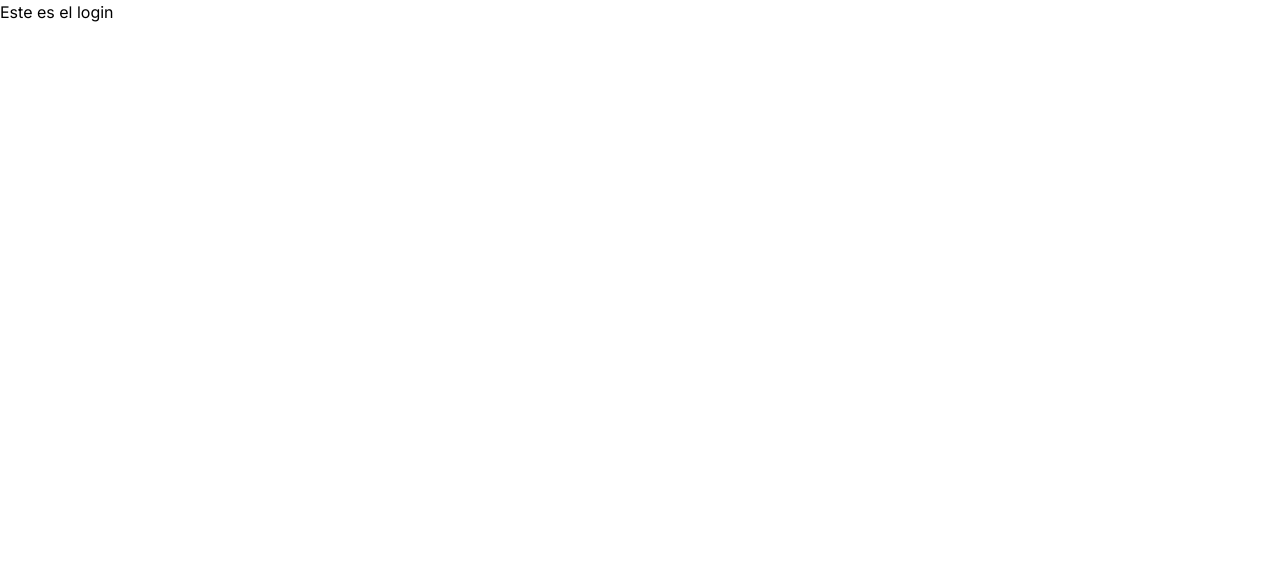
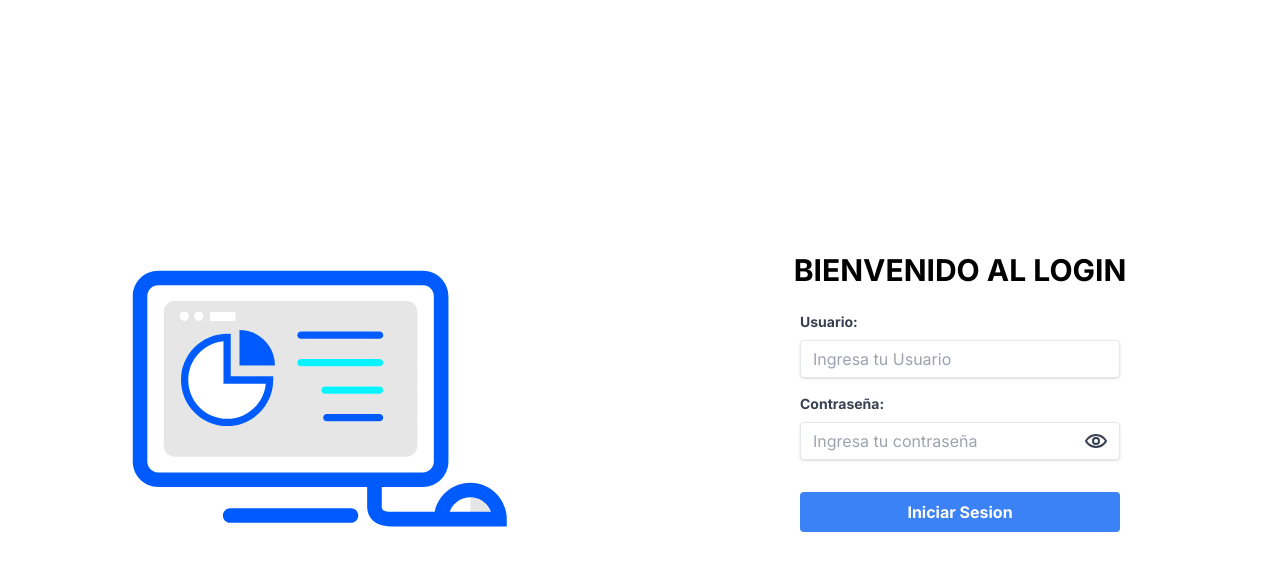
Before and after one commit to marquitocalderon/nextjs_hotel, a Next.js app: page /login in a window 1280 px wide. Shown: the top 570 px of the page. Built offline with nearby package versions, Linux system fonts and the light colour scheme.

Commit message:
agrego correo al front

```diff
--- /dev/null
+++ b/src/app/inicio/page.jsx
@@ -0,0 +1,7 @@
+import React from 'react'
+
+export default function Inicio() {
+  return (
+    <div>Inicio</div>
+  )
+}
--- /dev/null
+++ b/src/app/login/layout.jsx
@@ -0,0 +1,17 @@
+import { Inter } from 'next/font/google'
+
+
+const inter = Inter({ subsets: ['latin'] })
+
+export const metadata = {
+  title: 'Login',
+  description: 'Bienvenido al Login',
+}
+
+export default function RootLayout({ children }) {
+  return (
+    <html lang="en">
+      <body className={inter.className}>{children}</body>
+    </html>
+  )
+}
--- a/src/app/login/page.jsx
+++ b/src/app/login/page.jsx
@@ -1,7 +1,179 @@
-import React from 'react'
+"use client"
+import React, { useState } from "react";
 
 export default function page() {
+
+  const [showPassword, setShowPassword] = useState(false);
+  const [errorMessage, setErrorMessage] = useState(""); // Nuevo estado
+
+  const [cambiarBoton, setCambiarBoton] = useState(false);
+  const togglePasswordVisibility = () => {
+    setShowPassword(!showPassword);
+  };
+
   return (
-    <div>Este es el login</div>
-  )
+    <div className="flex justify-center items-center h-screen overflow-hidden bg-white">
+      <div className="w-1/2  h-full">
+        <div className="flex justify-center items-center h-screen px-32">
+          <svg
+            width="800px"
+            height="800px"
+            viewBox="0 0 1024 1024"
+            class="icon"
+            version="1.1"
+            xmlns="http://www.w3.org/2000/svg"
+          >
+            <path
+              d="M594.7 800.4H272.4c-10.7 0-19.4 8.7-19.4 19.4s8.7 19.4 19.4 19.4h322.3c10.7 0 19.4-8.7 19.4-19.4 0-10.8-8.7-19.4-19.4-19.4z"
+              fill="#005BFF"
+            />
+            <path
+              d="M912.9 771.4v39H968c-8.1-22.7-29.7-39-55.1-39z"
+              fill="#E6E6E6"
+            />
+            <path
+              d="M815.6 675.9V235.2c0-16.1-13.1-29.1-29.1-29.1H80.6c-16.1 0-29.1 13.1-29.1 29.1v440.7c0 16.1 13.1 29.1 29.1 29.1h705.9c16.1 0.1 29.1-13 29.1-29.1z m-43.9-42c0 16-13.1 29.1-29.1 29.1h-618c-16 0-29.1-13.1-29.1-29.1V277.3c0-16 13.1-29.1 29.1-29.1h618c16 0 29.1 13.1 29.1 29.1v356.6z"
+              fill="#FFFFFF"
+            />
+            <path
+              d="M742.6 248.2h-618c-16 0-29.1 13.1-29.1 29.1v356.6c0 16 13.1 29.1 29.1 29.1h618c16 0 29.1-13.1 29.1-29.1V277.3c0-16-13.1-29.1-29.1-29.1z m-523.3 32.2c0-1.6 1.3-2.8 2.8-2.8h61.3c1.6 0 2.8 1.3 2.8 2.8v17.5c0 1.6-1.3 2.8-2.8 2.8h-61.3c-1.6 0-2.8-1.3-2.8-2.8v-17.5z m-30.3-3.5c6.6 0 11.9 5.3 11.9 11.9s-5.3 11.9-11.9 11.9c-6.6 0-11.9-5.3-11.9-11.9s5.4-11.9 11.9-11.9z m-39 0c6.6 0 11.9 5.3 11.9 11.9s-5.3 11.9-11.9 11.9c-6.6 0-11.9-5.3-11.9-11.9s5.3-11.9 11.9-11.9z m237.3 181.7c0 67.8-55.2 123-123 123s-123-55.2-123-123 55.2-123 123-123h9.7v113.3h113.3v9.7z m-90.1-38.7v-94.7c52.3 0 94.7 42.4 94.7 94.7h-94.7z m373.6 148.9H530.1c-5.4 0-9.7-4.3-9.7-9.7 0-5.4 4.3-9.7 9.7-9.7h140.7c5.4 0 9.7 4.3 9.7 9.7 0 5.3-4.3 9.7-9.7 9.7z m0-73.3H525.2c-5.4 0-9.7-4.3-9.7-9.7s4.3-9.7 9.7-9.7h145.6c5.4 0 9.7 4.3 9.7 9.7s-4.3 9.7-9.7 9.7z m0-73.4H461.2c-5.4 0-9.7-4.3-9.7-9.7s4.3-9.7 9.7-9.7h209.7c5.4 0 9.7 4.3 9.7 9.7s-4.4 9.7-9.8 9.7z m0-73.3H461.2c-5.4 0-9.7-4.3-9.7-9.7s4.3-9.7 9.7-9.7h209.7c5.4 0 9.7 4.3 9.7 9.7s-4.4 9.7-9.8 9.7z"
+              fill="#E6E6E6"
+            />
+            <path
+              d="M254.6 355.5c-52.6 4.9-93.9 49.3-93.9 103.1 0 57.1 46.5 103.6 103.6 103.6 53.8 0 98.2-41.3 103.1-93.9H254.6V355.5z"
+              fill="#FFFFFF"
+            />
+            <path
+              d="M274 335.6h-9.7c-67.8 0-123 55.2-123 123s55.2 123 123 123 123-55.2 123-123v-9.7H274V335.6z m93.4 132.8c-4.9 52.6-49.3 93.9-103.1 93.9-57.1 0-103.6-46.5-103.6-103.6 0-53.8 41.3-98.2 93.9-103.1v112.8h112.8z"
+              fill="#005BFF"
+            />
+            <path
+              d="M297.2 325.2v94.7h94.7c0-52.3-42.4-94.7-94.7-94.7z"
+              fill="#005BFF"
+            />
+            <path
+              d="M150 288.8m-11.9 0a11.9 11.9 0 1 0 23.8 0 11.9 11.9 0 1 0-23.8 0Z"
+              fill="#FFFFFF"
+            />
+            <path
+              d="M189 288.8m-11.9 0a11.9 11.9 0 1 0 23.8 0 11.9 11.9 0 1 0-23.8 0Z"
+              fill="#FFFFFF"
+            />
+            <path
+              d="M222.1 300.7h61.3c1.6 0 2.8-1.3 2.8-2.8v-17.5c0-1.6-1.3-2.8-2.8-2.8h-61.3c-1.6 0-2.8 1.3-2.8 2.8v17.5c0 1.6 1.3 2.8 2.8 2.8z"
+              fill="#FFFFFF"
+            />
+            <path
+              d="M912.9 732.5c-47 0-86.3 33.5-95.3 77.8H701.9c-11.7 0-20.2-2.3-23.2-6.3-2-2.7-2-7-2-9v-51.1h109.9c37.5 0 67.9-30.5 67.9-67.9V235.2c0-37.5-30.5-67.9-67.9-67.9h-706c-37.5 0-67.9 30.5-67.9 67.9v440.7c0 37.5 30.5 67.9 67.9 67.9h557.2V795c0 4.8 0 19.3 9.9 32.4 10.9 14.4 29.1 21.7 54.2 21.7h308.2v-19.4c0-53.6-43.6-97.2-97.2-97.2zM80.6 705.1c-16.1 0-29.1-13.1-29.1-29.1V235.2c0-16.1 13.1-29.1 29.1-29.1h705.9c16.1 0 29.1 13.1 29.1 29.1v440.7c0 16.1-13.1 29.1-29.1 29.1H80.6z m832.3 105.2h-55.1c8-22.7 29.7-39 55.1-39s47.1 16.3 55.1 39h-55.1z"
+              fill="#005BFF"
+            />
+            <path
+              d="M670.8 329.4H461.2c-5.4 0-9.7 4.3-9.7 9.7s4.3 9.7 9.7 9.7h209.7c5.4 0 9.7-4.3 9.7-9.7s-4.4-9.7-9.8-9.7z"
+              fill="#005BFF"
+            />
+            <path
+              d="M670.8 402.7H461.2c-5.4 0-9.7 4.3-9.7 9.7s4.3 9.7 9.7 9.7h209.7c5.4 0 9.7-4.3 9.7-9.7s-4.4-9.7-9.8-9.7zM670.8 476.1H525.2c-5.4 0-9.7 4.3-9.7 9.7s4.3 9.7 9.7 9.7h145.6c5.4 0 9.7-4.3 9.7-9.7s-4.3-9.7-9.7-9.7z"
+              fill="#06F3FF"
+            />
+            <path
+              d="M670.8 549.4H530.1c-5.4 0-9.7 4.3-9.7 9.7 0 5.4 4.3 9.7 9.7 9.7h140.7c5.4 0 9.7-4.3 9.7-9.7 0-5.4-4.3-9.7-9.7-9.7z"
+              fill="#005BFF"
+            />
+          </svg>
+        </div>
+      </div>
+
+      <div className="w-1/2">
+        <div className="flex flex-col justify-center items-center">
+         <div className="mb-3">
+          <h2 className="text-3xl font-bold text-center mb-3">BIENVENIDO AL LOGIN</h2>
+         </div>
+        </div>
+        <form className="flex flex-col px-40">
+         <div className="mb-4 col-span-3">
+              <label
+                htmlFor="nombre"
+                className="block text-gray-700 text-sm font-bold mb-2"
+              >
+                Usuario:
+              </label>
+              <input
+                className="shadow appearance-none border rounded w-full py-2 px-3 text-gray-700 leading-tight focus:outline-none focus:shadow-outline"
+                type="text"
+                placeholder="Ingresa tu Usuario"
+                name="usuario"
+                required
+              />
+            </div>
+
+
+            <div className="mb-4 col-span-3 relative">
+              <label
+                htmlFor="password"
+                className="block text-gray-700 text-sm font-bold mb-2"
+              >
+                Contraseña:
+              </label>
+              <div className="flex items-center">
+                <input
+                  required
+                  className="shadow appearance-none border rounded w-full py-2 px-3 text-gray-700 leading-tight focus:outline-none focus:shadow-outline"
+                  type={showPassword ? "text" : "password"}
+                  placeholder="Ingresa tu contraseña"
+                  name="password"
+                />
+                <div
+                  className="absolute inset-y-0 right-0 top-7 pr-3 flex items-center cursor-pointer"
+                  onClick={togglePasswordVisibility}
+                >
+                  <svg
+                    className="h-6 w-6 text-gray-700"
+                    fill="none"
+                    stroke="currentColor"
+                    viewBox="0 0 24 24"
+                    xmlns="http://www.w3.org/2000/svg"
+                  >
+                    {showPassword ? (
+                      <path
+                        strokeLinecap="round"
+                        strokeLinejoin="round"
+                        strokeWidth="2"
+                        d="M15 12a3 3 0 11-6 0 3 3 0 016 0z"
+                      ></path>
+                    ) : (
+                      <>
+                        <path
+                          strokeLinecap="round"
+                          strokeLinejoin="round"
+                          strokeWidth="2"
+                          d="M15 12a3 3 0 11-6 0 3 3 0 016 0z"
+                        ></path>
+                        <path
+                          strokeLinecap="round"
+                          strokeLinejoin="round"
+                          strokeWidth="2"
+                          d="M2 12s3-6 10-6 10 6 10 6-3 6-10 6-10-6-10-6z"
+                        ></path>
+                      </>
+                    )}
+                  </svg>
+                </div>
+              </div>
+            </div>
+
+            <div className="mb-4 col-span-6">
+            <p className="text-red-500 text-xl font-bold mb-4">{errorMessage}</p>
+              <button
+                type="submit"
+                className="bg-blue-500 hover:bg-blue-700 text-white font-bold py-2 px-4 rounded focus:outline-none focus:shadow-outline w-full"
+              >
+                {cambiarBoton ? "Cargando..." : "Iniciar Sesion"}
+              </button>
+            </div>
+
+
+         </form>
+      </div>
+    </div>
+  );
 }
--- /dev/null
+++ b/src/app/registrarse/layout.jsx
@@ -0,0 +1,17 @@
+import { Inter } from 'next/font/google'
+
+
+const inter = Inter({ subsets: ['latin'] })
+
+export const metadata = {
+  title: 'Registrar',
+  description: 'Bienvenido al Registro ',
+}
+
+export default function RootLayout({ children }) {
+  return (
+    <html lang="en">
+      <body className={inter.className}>{children}</body>
+    </html>
+  )
+}
--- a/src/app/registrarse/page.jsx
+++ b/src/app/registrarse/page.jsx
@@ -99,6 +99,7 @@ export default function Registrarse() {
 
       const enviarDatos = {
         nombre_completo: formDatos.get("nombre_completo"),
+        correo : formDatos.get("correo"),
         dni: formDatos.get("dni"),
         departamento:  departamentoNombre,
         provincia: provinciaNombre,
@@ -184,9 +185,6 @@ export default function Registrarse() {
           <div className="grid grid-cols-6 gap-4 px-4">
             <div className="col-span-6">
               <h2 className="text-3xl font-bold mb-3">Registrarse</h2>
-              <p className="text-gray-500">
-                Complete todo los campos por favor
-              </p>
             </div>
             <div className="mb-4 col-span-3">
               <label
@@ -428,14 +426,39 @@ export default function Registrarse() {
               </select>
             </div>
 
-            <div className="mb-4 col-span-6">
-            <p className="text-red-500 text-xl font-bold mb-4">{errorMessage}</p>
-              <button
+            <div className="mb-4 col-span-4">
+              <label
+                htmlFor="nombre"
+                className="block text-gray-700 text-sm font-bold mb-2"
+              >
+                Correo Electronico:
+              </label>
+              <input
+                className="shadow appearance-none border rounded w-full py-2 px-3 text-gray-700 leading-tight focus:outline-none focus:shadow-outline"
+                type="email"
+                placeholder="Correo Electronico"
+                name="correo"
+                required
+              />
+            </div>
+
+            <div className="col-span-2">
+            <label
+                htmlFor="nombre"
+                className="block text-gray-700 text-sm font-bold mb-2"
+              >
+-
+              </label>
+            <button
                 type="submit"
                 className="bg-blue-500 hover:bg-blue-700 text-white font-bold py-2 px-4 rounded focus:outline-none focus:shadow-outline"
               >
                 {cambiarBoton ? "Registrando" : "Registrarse"}
               </button>
+            </div>
+
+            <div className="mb-4 col-span-6">
+            <p className="text-red-500 text-xl font-bold mb-4">{errorMessage}</p>
             </div>
           </div>
         </form>
```
